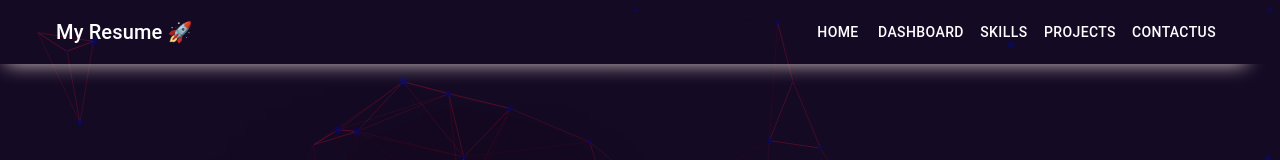
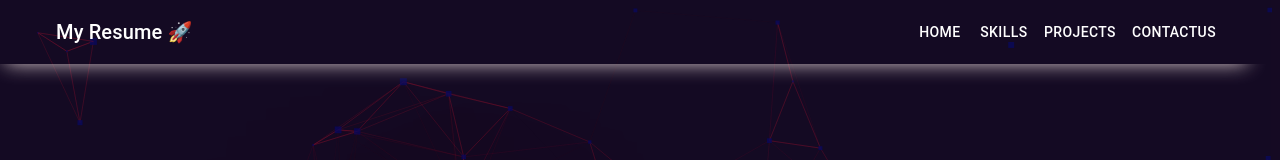
Before and after one commit to Tiwari007/Vivek_Tiwari_Portfolio, a React (Create React App) app: page / in a window 1280 px wide. Shown: the top 160 px of the page. Built offline with nearby package versions, Linux system fonts and the light colour scheme.

Commit message:
(refct): done some cleaning with code

```diff
--- a/src/App.css
+++ b/src/App.css
@@ -665,11 +665,12 @@ html {
 }
 
 .card-hover:hover .card-hover__content {
-  background-color: #DEE8C2;
+  background-color: #20201f;
   bottom: 100%;
   transform: translateY(100%);
   padding: 50px 60px;
   transition: all 0.35s cubic-bezier(0.1, 0.72, 0.4, 0.97);
+  color: rgba(255, 255, 255, 0.863);
 }
 
 .card-hover:hover .card-hover__link {
@@ -687,7 +688,7 @@ html {
 .card-hover__content {
   text-align: center;
   width: 100%;
-  background-color: #86B971;
+  background-color: #000000;
   padding: 0 60px 50px;
   position: absolute;
   bottom: 0;
@@ -696,6 +697,7 @@ html {
   transition: all 0.35s 0.35s cubic-bezier(0.1, 0.72, 0.4, 0.97);
   will-change: bottom, background-color, transform, padding;
   z-index: 1;
+  color: rgba(255, 255, 255, 0.822);
 }
 
 .card-hover__content::before,
--- a/src/components/NavigationBar.js
+++ b/src/components/NavigationBar.js
@@ -16,7 +16,7 @@ import Typography from '@mui/material/Typography';
 import Button from '@mui/material/Button';
 
 const drawerWidth = 240;
-const navItems = ['Home', 'Dashboard', 'Skills', 'Projects', 'ContactUs'];
+const navItems = ['Home', 'Skills', 'Projects', 'ContactUs'];
 
 function DrawerAppBar({ children }) {
   const [mobileOpen, setMobileOpen] = React.useState(false);
@@ -26,7 +26,7 @@ function DrawerAppBar({ children }) {
   };
 
   const drawer = (
-    <Box onClick={handleDrawerToggle} sx={{ textAlign: 'center', backgroundColor: "inherit" }}>
+    <Box onClick={handleDrawerToggle} sx={{ textAlign: 'center' }}>
       <Typography variant="h6" sx={{ my: 2 }}>
         My Resume 🚀
       </Typography>
@@ -35,7 +35,7 @@ function DrawerAppBar({ children }) {
         {navItems.map((item, index) => (
           <ListItem key={index} disablePadding>
             <ListItemButton sx={{ textAlign: 'center' }}>
-              <a href={`#${item.toLowerCase()}`}>
+              <a sx={{textDecoration: "none", color: "#ffffffd4"}} href={`#${item.toLowerCase()}`}>
                 <ListItemText primary={item} />
               </a>
             </ListItemButton>
@@ -87,7 +87,7 @@ function DrawerAppBar({ children }) {
           }}
           sx={{
             display: { xs: 'block', sm: 'none' },
-            '& .MuiDrawer-paper': { boxSizing: 'border-box', width: drawerWidth },
+            '& .MuiDrawer-paper': { boxSizing: 'border-box', width: drawerWidth, backgroundColor: "#1a1818", color: "#ffffffd4" },
           }}
         >
           {drawer}
--- a/src/pages/Dashboard.js
+++ b/src/pages/Dashboard.js
@@ -6,7 +6,7 @@ const Dashboard = () => {
 
 
     return (
-        <div className="dashboard" id="dashboard">
+        <div className="dashboard" id="home">
             <div className="dashboard--container">
                 <div className="about--me">
                     <h2>Hi It's Me</h2>
```
